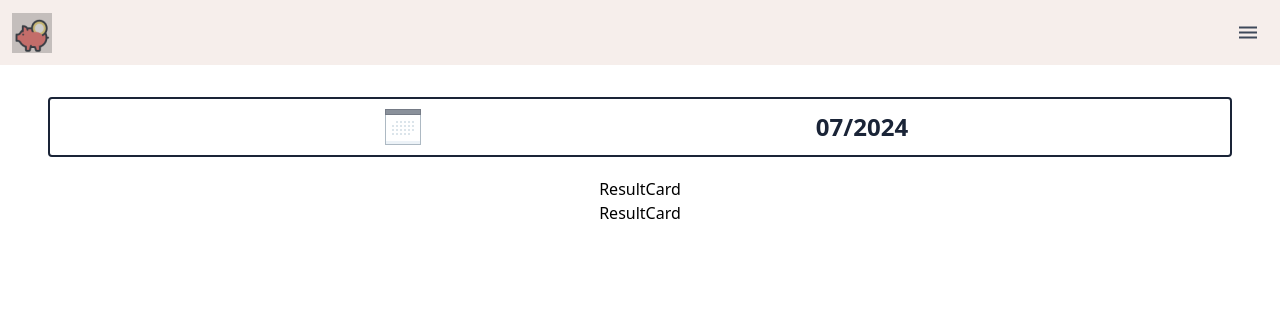
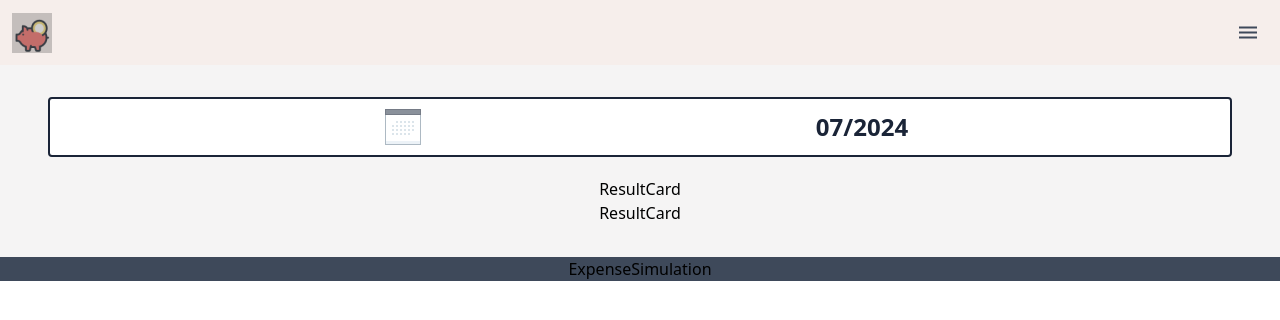
Before and after one commit to LanaGomes/buddy, a React (Vite) app: page / in a window 1280 px wide. Shown: the top 320 px of the page. Built offline with nearby package versions, Linux system fonts and the light colour scheme.

Commit message:
update.: Changing colors

```diff
--- a/src/App.jsx
+++ b/src/App.jsx
@@ -6,9 +6,10 @@ import SummaryBalance from "./Components/SummaryBalance";
 function App() {
   return (
     <>
-      <div className="flex-col items-center">
+      <div className="flex-col items-center bg-white-almostWhite">
         <NavBar />
         <SummaryBalance />
+        <ExpenseSimulation />
       </div>
     </>
   );
--- a/src/Components/ExpenseSimulation.jsx
+++ b/src/Components/ExpenseSimulation.jsx
@@ -1,4 +1,4 @@
 function ExpenseSimulation() {
-  return <div className="sm:w-full ">ExpenseSimulation</div>;
+  return <div className="sm:w-full bg-blue-1 ">ExpenseSimulation</div>;
 }
 export default ExpenseSimulation;
--- a/tailwind.config.js
+++ b/tailwind.config.js
@@ -12,7 +12,7 @@ export default {
       yellow: "#E7C028",
 
       white: {
-        almostWhite: "#F6EEEB",
+        almostWhite: "#F5F4F4",
         whistestWhite: "#FFFFFF",
         hotWhite: "#F6EEEB",
       },
```
